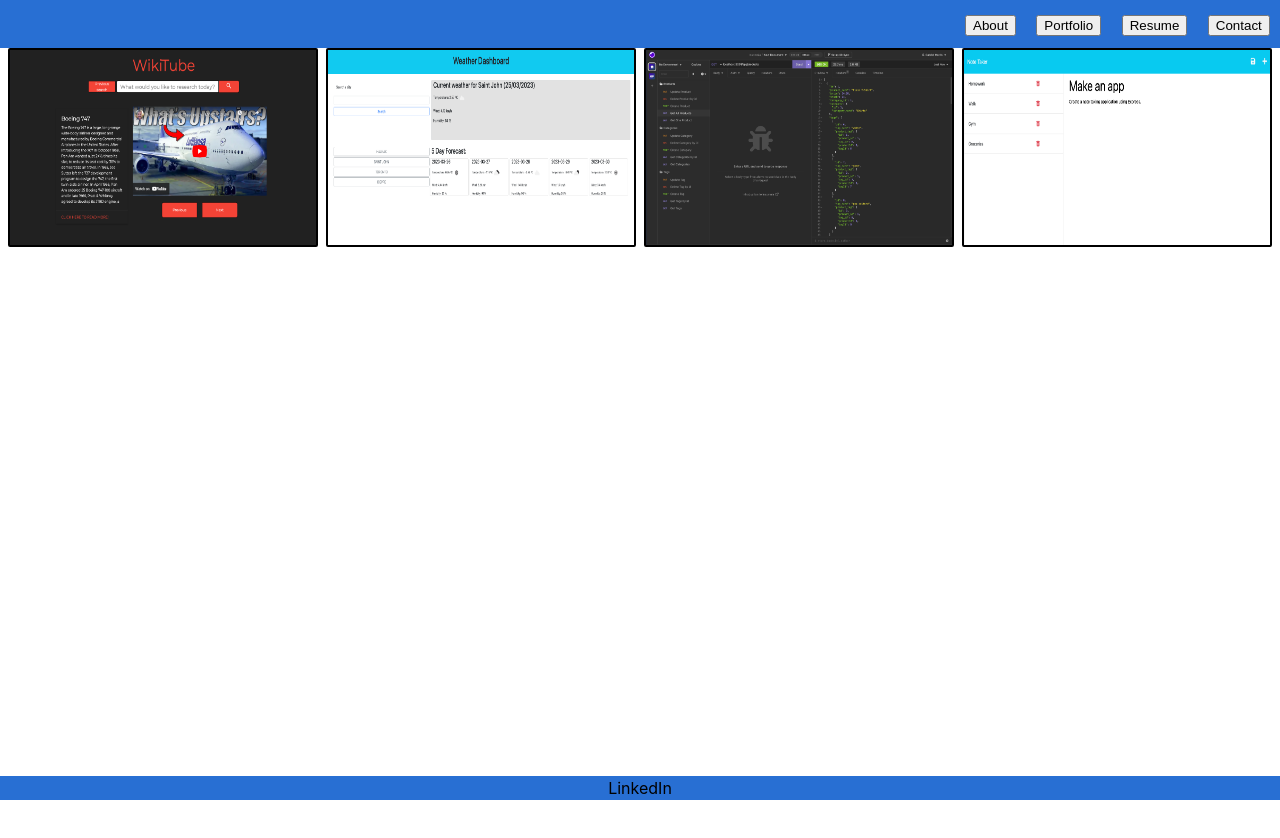
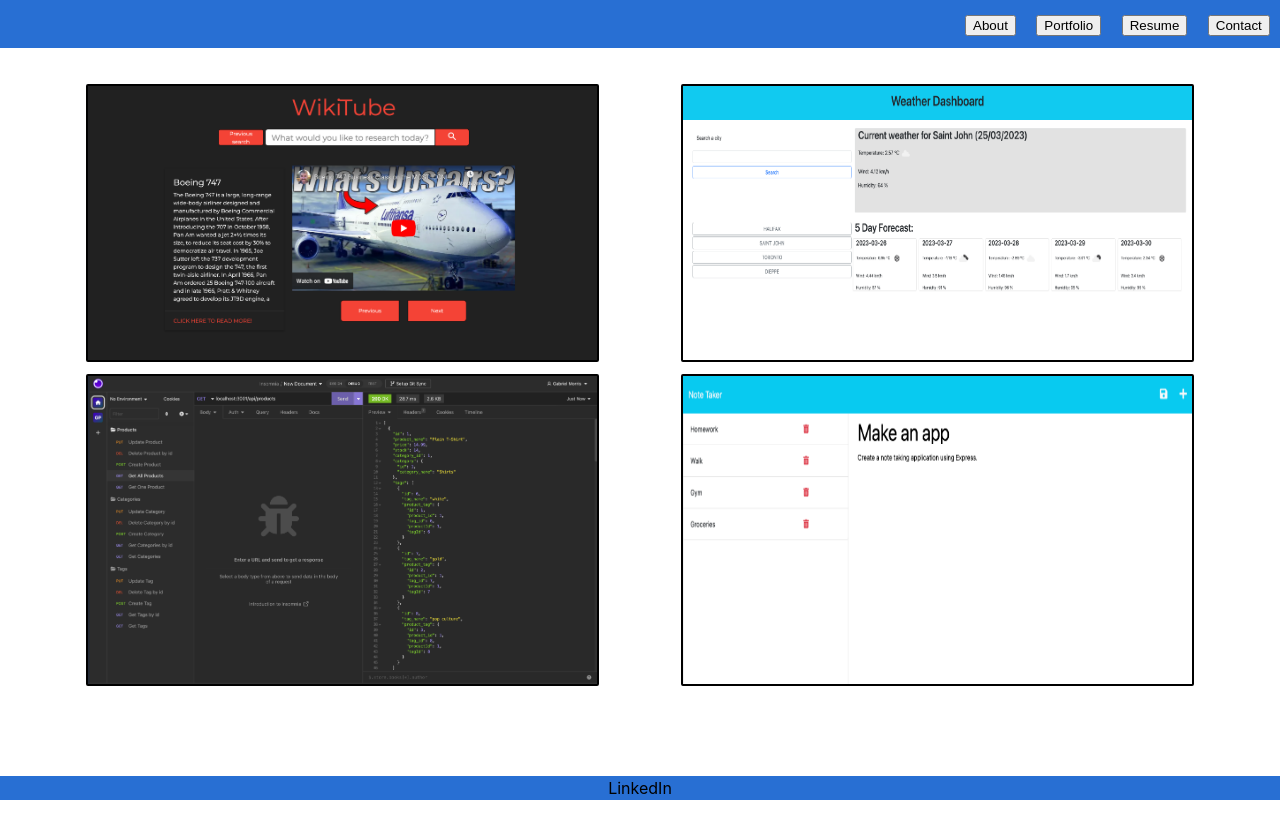
Before and after one commit to Mo2207/React-Code-Portfolio, a React (Create React App) app: page / in a window 1280 px wide. Both pictures are taken after a click on the button "Portfolio". Shown: the top 838 px of the page. Before the commit the page ends 800 px from the top, so only its background shows below. Built offline with nearby package versions, Linux system fonts and the light colour scheme; the HTML template or start-up script is replaced by a standard one.

Commit message:
more styling to portfolio component

```diff
--- a/src/App.js
+++ b/src/App.js
@@ -8,10 +8,11 @@ import Portfolio from './components/portfolio/portfolio.jsx';
 
 function App() {
 
+  // useState for the toggle functions
   const [showExperience, setShowExperience] = useState(true);
   const [showPortfolio, setShowPortfolio] = useState(false);
 
-  // function to toggle the experience/portfolio components
+  // function to toggle the Experience component
   const toggleExperience = () => {
     if (showExperience) {
       return;
@@ -21,6 +22,7 @@ function App() {
     }
   };
 
+  // function to toggle the Portfolio component
   const togglePortfolio = () => {
     if (showPortfolio) {
       return;
@@ -34,11 +36,13 @@ function App() {
     <div>
       <nav>
         <Navbar
+        // hand the toggle functions to navbar as props
         toggleExperience={toggleExperience}
         togglePortfolio={togglePortfolio}
         />
       </nav>
       <main>
+        {/* logic to determine which component to render  */}
         {!showExperience && <Portfolio />}
         {!showPortfolio && <Experience />}
       </main>
--- a/src/components/portfolio/portfolio.css
+++ b/src/components/portfolio/portfolio.css
@@ -1,12 +1,11 @@
 
 .projectsLayout {
   background-color: rgb(255, 255, 255);
-  display: flex;
   padding: 0.5vh 0.3vw;
   display: flex;
+  flex-wrap: wrap;
   justify-content: space-evenly;
-  flex-grow: 2;
-  padding-top: 6vh;
+  margin: 10vh 0 0 0;
 }
 
 .project {
@@ -14,8 +13,9 @@
   border-radius: 2px;
   font-size: 2.5rem;
   font-weight: 600;
-  margin: 0 0.3vw 0 0.3vw;
-  width: 35%;
+  margin-bottom: 1.5vh;
+  width: 40%;
+  display: flex;
 }
 
 .project:hover {
```
